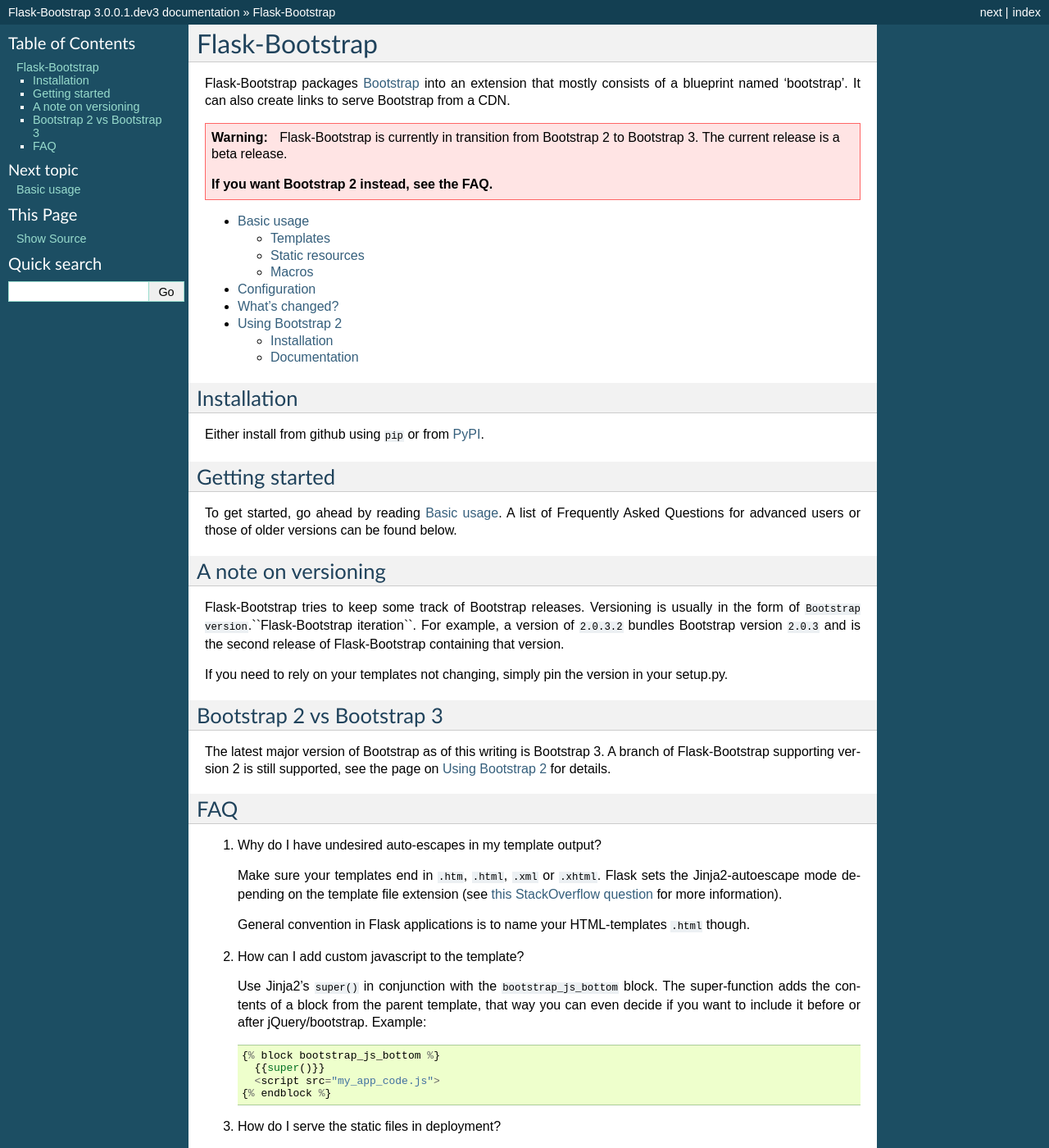
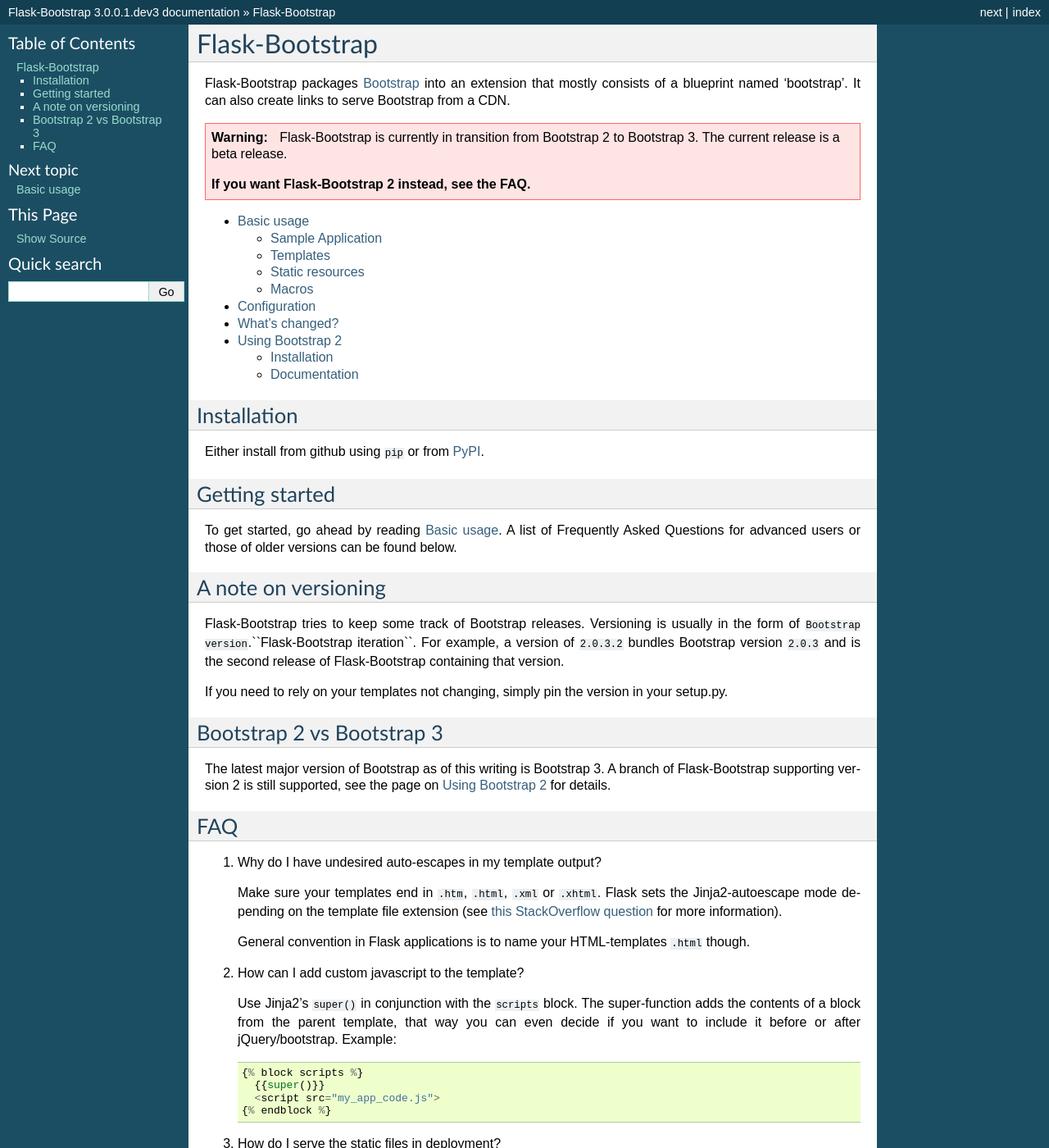
Before and after one commit to mbr/flask-bootstrap, a Sphinx documentation site: the page built from docs/index.rst, in a window 1280 px wide and 1400 px high. Shown: the whole window at 82% size. Built offline with Sphinx 7.4.7, drawn with Linux system fonts in a browser that asks for light colours; some of the changed text lies outside the part shown.

```diff
--- a/docs/index.rst
+++ b/docs/index.rst
@@ -11,7 +11,7 @@ create links to serve Bootstrap from a CDN.
    Flask-Bootstrap is currently in transition from Bootstrap 2 to Bootstrap 3.
    The current release is a beta release.
 
-   **If you want Bootstrap 2 instead, see the FAQ.**
+   **If you want Flask-Bootstrap 2 instead, see the FAQ.**
 
 .. toctree::
    basic-usage
@@ -72,12 +72,12 @@ FAQ
 
 2. How can I add custom javascript to the template?
 
-   Use Jinja2's ``super()`` in conjunction with the ``bootstrap_js_bottom``
-   block. The super-function adds the contents of a block from the parent
-   template, that way you can even decide if you want to include it before or
-   after jQuery/bootstrap. Example::
+   Use Jinja2's ``super()`` in conjunction with the ``scripts`` block. The
+   super-function adds the contents of a block from the parent template, that
+   way you can even decide if you want to include it before or after
+   jQuery/bootstrap. Example::
 
-     {% block bootstrap_js_bottom %}
+     {% block scripts %}
        {{super()}}
        <script src="my_app_code.js">
      {% endblock %}
```
Also changed, not shown: other parts of docs/index.rst (+2 -0 lines), docs/basic-usage.rst (+61 -10 lines), docs/configuration.rst (+10 -5 lines).
